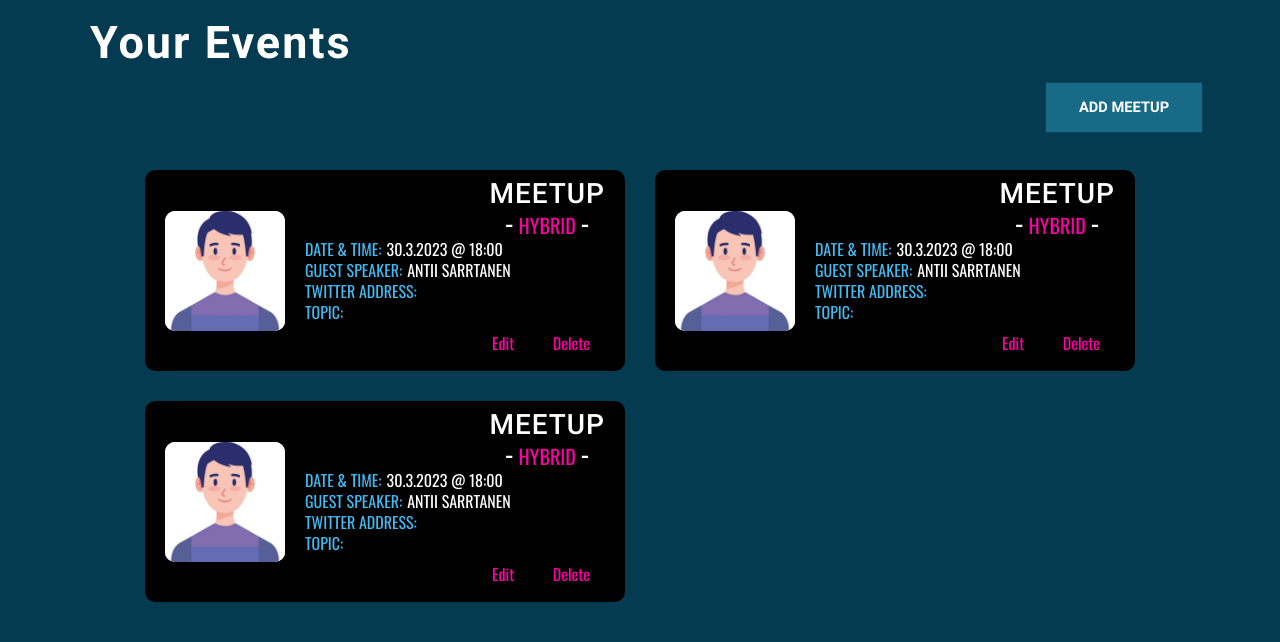
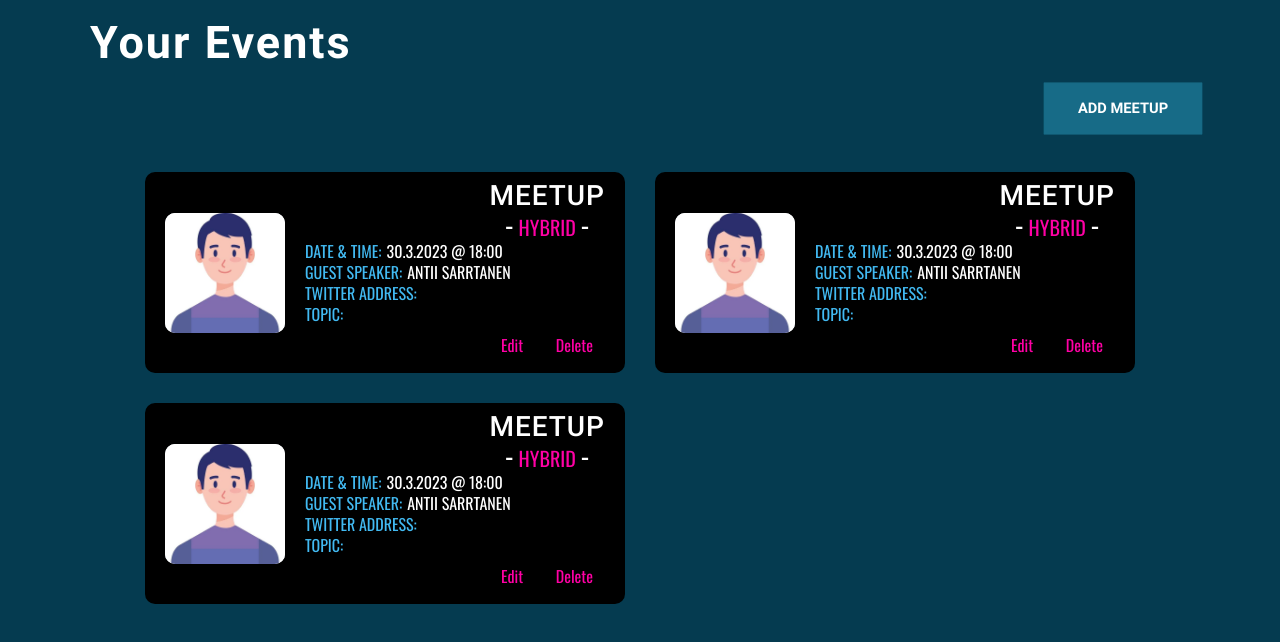
Before and after one commit to TranSang231/javascript, a website built with Parcel: page src/index.html in a window 1280 px wide. In both pictures the pointer is over the button "ADD MEETUP". Built offline with nearby package versions, Linux system fonts and the light colour scheme.

Commit message:
fix code of buttons

```diff
--- a/src/assets/css/components/button.css
+++ b/src/assets/css/components/button.css
@@ -6,13 +6,14 @@
   text-transform: uppercase;
   background-color: transparent;
   width: fit-content;
+  transition: all 0.3s ease;
+  cursor: pointer;
 }
 
 .button:hover {
   background-color: var(--secondary-color);
-  border: var(--secondary-color);
+  border-color:  var(--secondary-color);
   transform: scale(1.1);
-  transition: all 0.3s ease;
 }
 
 .btn-close {
@@ -25,6 +26,7 @@
   padding: 0;
   border: 0;
   margin: 10px;
+  cursor: pointer;
 }
 
 .btn-close:hover {
--- a/src/assets/css/sections/topic-card.css
+++ b/src/assets/css/sections/topic-card.css
@@ -82,12 +82,13 @@
     display: inline-block;
     color: var(--quaternary-color);
     padding: 5px 10px;
+    border: 2px solid transparent;
     margin-left: 5px;
+    cursor: pointer;
 }
 
 .topic-card .btn-edit:hover, .btn-delete:hover {
-    border: 2px solid var(--quaternary-color);
-    padding: 3px 8px;
+    border-color: var(--quaternary-color);
     background-color: transparent;
 }
 
@@ -138,10 +139,6 @@
     }
 
     .topic-card .btn-edit, .btn-delete {
-        padding: 10px 15px;
-    }
-
-    .topic-card .btn-edit:hover, .btn-delete:hover{
-        padding: 8px 13px;
+        padding: 8px 10px;
     }
 }
```
